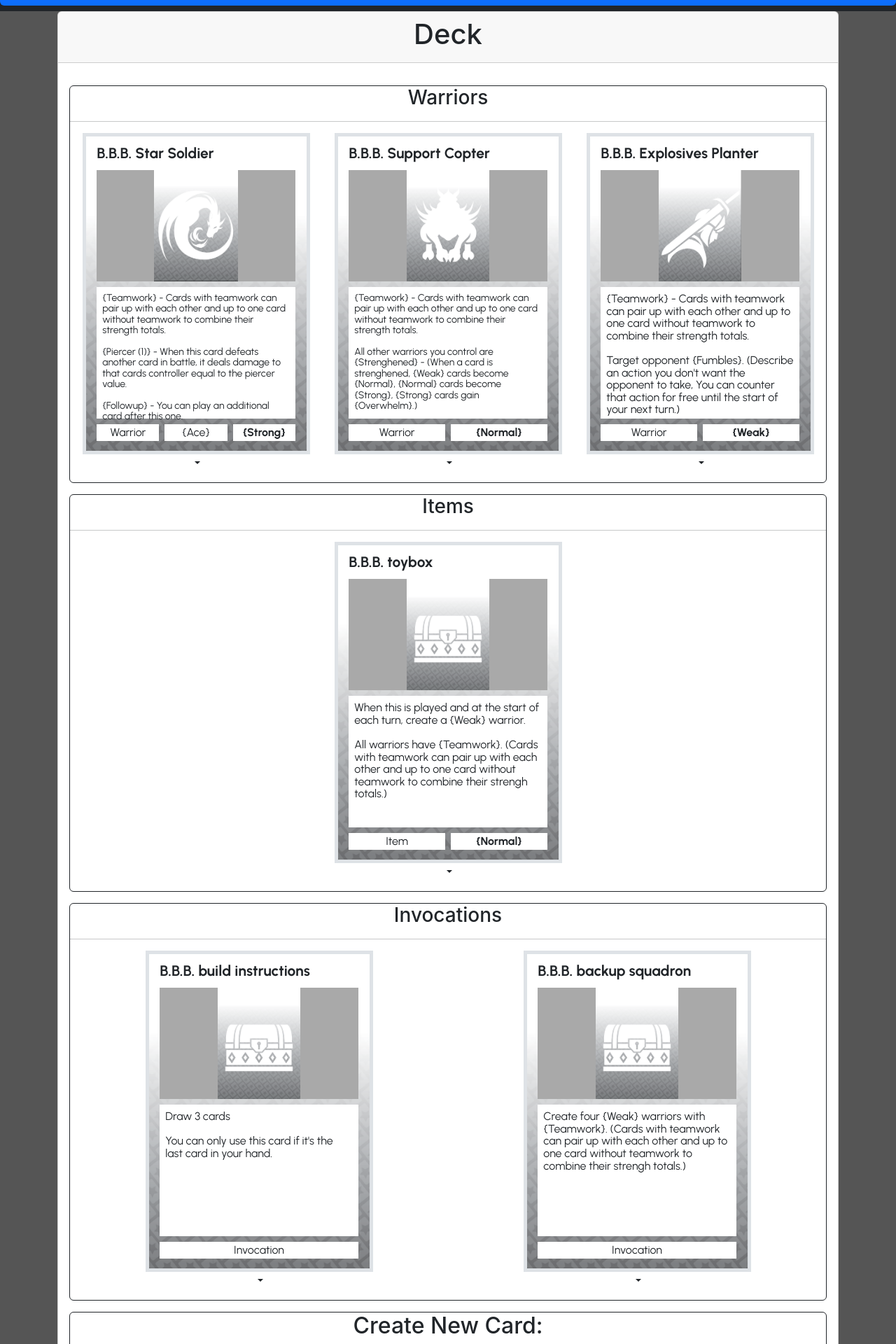
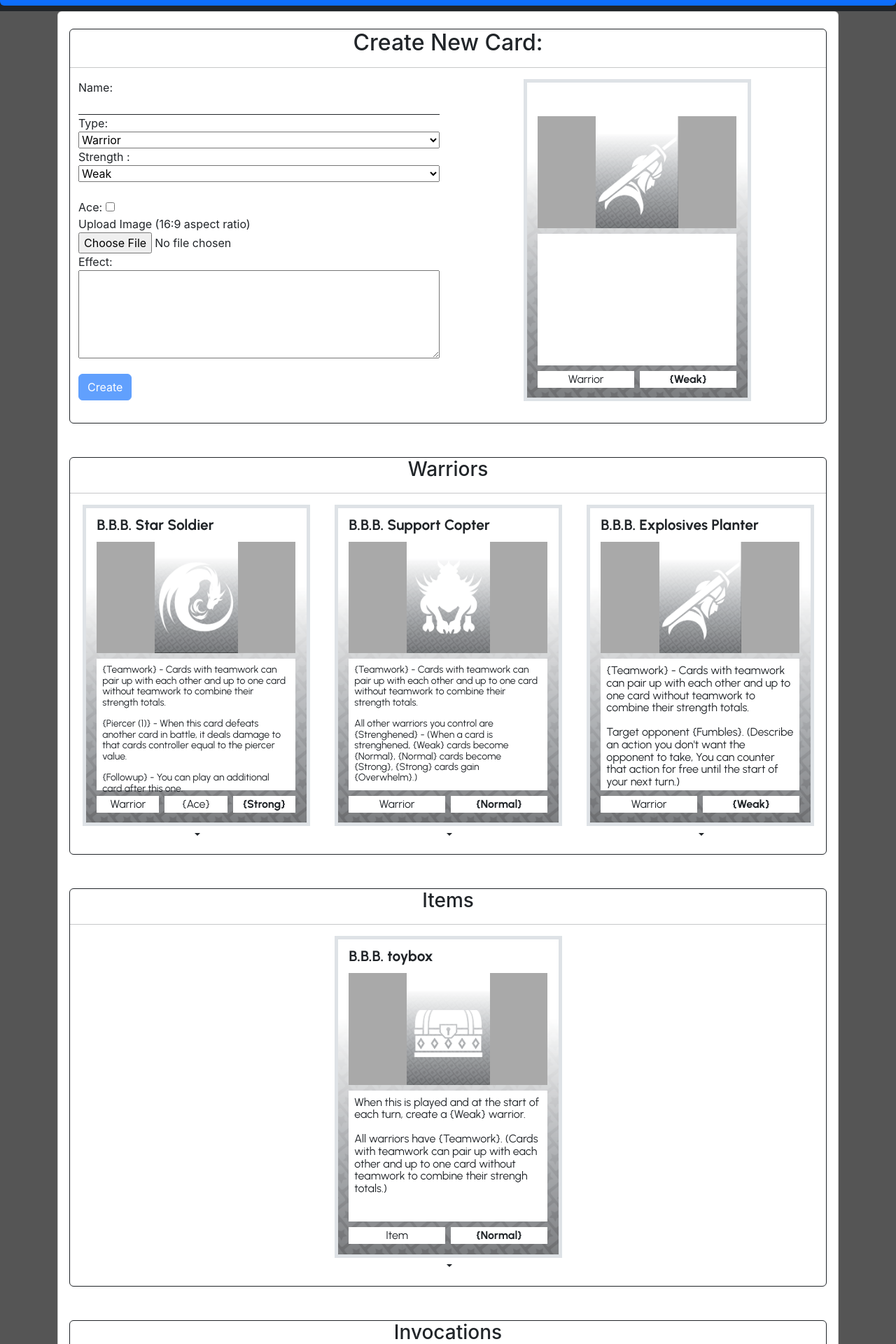
Before and after one commit to greg93john/perfect-draw-card-creator, a React (Create React App) app: page / in a window 1280 px wide. Shown: the part 40-1960 px from the top of the page at 70% size. Built offline with nearby package versions, Linux system fonts and the light colour scheme.

Commit message:
Implements a PDF export feature (still has bugs)

```diff
--- a/package.json
+++ b/package.json
@@ -4,7 +4,9 @@
   "homepage": "./",
   "private": true,
   "dependencies": {
+    "html2canvas": "^1.4.1",
     "joi": "^17.12.1",
+    "jspdf": "^2.5.1",
     "react": "^18.2.0",
     "react-dom": "^18.2.0",
     "react-scripts": "^5.0.1",
--- a/src/App.css
+++ b/src/App.css
@@ -37,11 +37,6 @@ body {
   }
 }
 
-.card-image {
-  max-width: 100%;
-  object-fit: contain;
-}
-
 .card-strength-field {
   font-family: 'Urbanist-Bold';
 }
@@ -64,7 +59,8 @@ body {
   min-height: 100vh;
 }
 
-.trading-card {
+.trading-card,
+.create-trading-card {
   width: 20.313rem;
   height: 28.718rem;
   background-image: url('./images/card-background.png');
@@ -74,6 +70,10 @@ body {
 .trading-card-effect-field {
   line-height: 1.1;
   height: 41.75%;
+}
+
+.trading-card-details {
+  text-align: center;
 }
 
 .trading-card-image-field {
--- a/src/App.js
+++ b/src/App.js
@@ -7,16 +7,7 @@ import NavBar from "./components/NavBar";
 function App() {
   const [tabName, setTabName] = useState("Deck");
 
-  const [cardData, setCardData] = useState(
-    {
-      type: "warrior"
-
-    }
-  )
-
-  const [charData, setCharData] = useState(
-    {
-      deck:
+  const [deckData, setDeckData] = useState(
     {
       warriors: {
         id: 0,
@@ -79,8 +70,7 @@ function App() {
 
           "B.B.B. backup squadron": {
             id: 1,
-              effect:"Create four {Weak} warriors with {Teamwork}. (Cards with teamwork can pair up with each other and up to one card without teamwork to combine their strengh totals.)"
-            }
+            effect: "Create four {Weak} warriors with {Teamwork}. (Cards with teamwork can pair up with each other and up to one card without teamwork to combine their strengh totals.)"
           }
         }
       }
@@ -91,14 +81,14 @@ function App() {
     setTabName(varName);
   }
 
-  function UpdateCharData(key, val) {
-    setCharData({ ...charData, [key]: val });
+  function UpdateDeckData(key, val) {
+    setDeckData({ ...deckData, [key]: val });
   }
 
   return (
     <div className="page-container">
       <NavBar activeTabName={tabName} buttonFunction={ChangeTabTo} />
-      <MainView charData={charData} updateCharData={UpdateCharData} tabName={tabName} />
+      <MainView deckData={deckData} updateDeckData={UpdateDeckData} tabName={tabName} />
       <Footer />
     </div>
   );
--- a/src/components/MainView.jsx
+++ b/src/components/MainView.jsx
@@ -6,7 +6,7 @@ function MainView(props) {
 
     switch (name.toLowerCase()) {
 
-      case "deck": return (<Deck charData={props.charData} updateCharData={props.updateCharData} />);
+      case "deck": return (<Deck deckData={props.deckData} updateDeckData={props.updateDeckData} />);
 
       default: return (<div></div>);
     }
@@ -19,9 +19,6 @@ function MainView(props) {
         <div className="col">
 
           <div className="card text-center">
-            <div className="card-header">
-              <h1>{props.tabName}</h1>
-            </div>
 
             {ShowTabBody(props.tabName)}
 
--- a/src/components/tab-bodies/Deck.jsx
+++ b/src/components/tab-bodies/Deck.jsx
@@ -1,11 +1,13 @@
 import { useState } from 'react';
+import jsPDF from 'jspdf';
+import html2canvas from 'html2canvas';
 import DisplayCard from '../tab-elements/DisplayCard';
 import DisplayTypeCategory from '../tab-elements/DisplayTypeCategory';
 import CreateCardForm from '../tab-elements/CreateCardForm';
 
 
 function Deck(props) {
-    const _deck = props.charData.deck;
+    const _deck = props.deckData;
     const [createCard, setCreateCard] = useState(
         {
             name: "",
@@ -23,7 +25,7 @@ function Deck(props) {
         if (!_deck[createCard.type + 's'].cards.hasOwnProperty(createCard.name)) {
             const _typeName = createCard.type + "s";
             createCard.id = Object.keys(_deck[_typeName].cards).length;
-            props.updateCharData("deck", { ..._deck, [_typeName]: { ..._deck[_typeName], cards: { ..._deck[_typeName].cards, [createCard.name]: createCard } } });
+            props.updateDeckData([_typeName], { ..._deck[_typeName], cards: { ..._deck[_typeName].cards, [createCard.name]: createCard } });
             ClearCreateCardInputFields();
         } else {
             alert(`The ${createCard.type} card "${createCard.name}" already exists.`);
@@ -31,11 +33,11 @@ function Deck(props) {
     }
 
     function DeleteExistingCard(_card) {
-        delete _deck[_card.type + 's'].cards[_card.name]
+        delete _deck[_card.type + 's'].cards[_card.name];
 
         let i = 0;
         Object.keys(_deck[_card.type + 's'].cards).map((_cardName) => { _deck[_card.type + 's'].cards[_cardName].id = i; i++; });
-        props.updateCharData("deck", { ..._deck });
+        props.updateDeckData([_card.type + 's'], { ..._deck[_card.type + 's'] });
     }
 
     function ClearCreateCardInputFields() {
@@ -52,8 +54,56 @@ function Deck(props) {
         );
     }
 
+    function GeneratePDF() {
+        const tradingCardElementsHTML = document.getElementsByClassName("trading-card");
+
+        const deckRowContainer = document.createElement('div');
+        deckRowContainer.classList.add('row', 'row-cols-3', 'pt-5');
+
+        let cardWidth, cardHeight;
+
+        for (let i = 0; i < tradingCardElementsHTML.length; i++) {
+            const card = tradingCardElementsHTML[i];
+            cardWidth = card.offsetwidth; cardHeight = card.offsetHeight;
+            const columnContainer = document.createElement('div');
+            columnContainer.classList.add('col', 'mb-5');
+            columnContainer.appendChild(card.cloneNode(true));
+            columnContainer.lastChild.classList.add('mx-auto');
+            deckRowContainer.appendChild(columnContainer.cloneNode(true));
+        }
+        document.body.appendChild(deckRowContainer);
+
+        const doc = new jsPDF("p", "px", "a4");
+
+        const html = deckRowContainer;
+        const containerWidth = html.offsetWidth;
+        const containerHeight = html.offsetHeight;
+
+
+        html2canvas(html, { allowTaint: true, useCORS: true, width: containerWidth}).then((canvas) => {
+            doc.addImage(canvas.toDataURL("image/png"), 'PNG', ((canvas.width/2) - (containerWidth/2)), ((canvas.height/2) - (containerHeight/2)), canvas.width / 3, canvas.height / 3);
+            doc.save("document.pdf");
+        });
+
+        document.body.removeChild(deckRowContainer);
+    }
+
     return (
         <div className="card-body">
+            <div className="border border-dark rounded my-2">
+                <h2>Create New Card:</h2>
+                <hr />
+
+                <div className="row row-cols-2 mx-0 mb-3">
+                    <div className='col'>
+                        <CreateCardForm createCard={createCard} submitCreatedCard={SubmitCreatedCard} setCreateCard={setCreateCard} />
+                    </div>
+                    <div className='col'>
+                        <DisplayCard cardObject={createCard} isCreateCard={true} />
+                    </div>
+                </div>
+
+            </div>
             {
                 Object.keys(_deck).map((_cardsType) => {
                     return (
@@ -61,21 +111,7 @@ function Deck(props) {
                     )
                 })
             }
-
-            <div className="border border-dark rounded my-2">
-                <h2>Create New Card:</h2>
-                <hr />
-
-                <div className="row roq-cols-2 mx-0">
-                    <div className='col'>
-                        <CreateCardForm createCard={createCard} submitCreatedCard={SubmitCreatedCard} setCreateCard={setCreateCard} />
-                    </div>
-                    <div className='col'>
-                        <DisplayCard cardObject={createCard} />
-                    </div>
-                </div>
-
-            </div>
+            <button className='btn btn-danger mt-4 w-100' onClick={() => GeneratePDF()}>Export to PDF</button>
         </div>
     );
 }
--- a/src/components/tab-elements/DisplayCard.jsx
+++ b/src/components/tab-elements/DisplayCard.jsx
@@ -23,22 +23,19 @@ function DisplayCard(props) {
     }, [props.cardObject]);
 
     return (
-        <div className="trading-card border border-5">
+        <div className={`${props.isCreateCard ? "mx-auto create-" : ""}trading-card border border-5`}>
             <div ref={nameTextContainerRef} className="trading-card-name-field text-start my-2">
                 {_card.name}
             </div>
 
             <div className="trading-card-image-field ratio ratio-16x9 mx-auto mb-2">
-                <img
-                    className="card-image h-100"
-                    src={
-                        _card.customImgURL ?
-                            URL.createObjectURL(_card.customImgURL)
-                            :
-                            `images/${(_card.type === "warrior" || _card.type === "item") ? _card.strength.toLowerCase() + "-" : ""}${_card.type}.png`
-                    }
-                    alt="trading card art"
-                />
+                <div style={
+                    {
+                        backgroundImage: `url(${_card.customImgURL ? URL.createObjectURL(_card.customImgURL) : `images/${(_card.type === "warrior" || _card.type === "item") ? _card.strength.toLowerCase() + "-" : ""}${_card.type}.png`})`,
+                        backgroundPosition: "center",
+                        backgroundRepeat: "no-repeat",
+                        backgroundSize: "contain",
+                    }}></div>
             </div>
 
             <div ref={effectTextContainerRef} className="trading-card-effect-field text-start p-2 mb-2">
--- a/src/components/tab-elements/DisplayTypeCategory.jsx
+++ b/src/components/tab-elements/DisplayTypeCategory.jsx
@@ -10,7 +10,7 @@ function DisplayTypeCategory(props) {
     }
 
     return (
-        <div className={_cardsType.slice(0, -1) + "-cards-listing border border-dark rounded my-3"}>
+        <div className={_cardsType.slice(0, -1) + "-cards-listing border border-dark rounded my-5"}>
 
             <h3>{_cardsType.charAt(0).toUpperCase() + _cardsType.slice(1)}</h3>
 
```
Also changed, not shown: 1 other file (tests, documents, lock files or other folders). Lines whose indentation alone changed are shown as unchanged.
